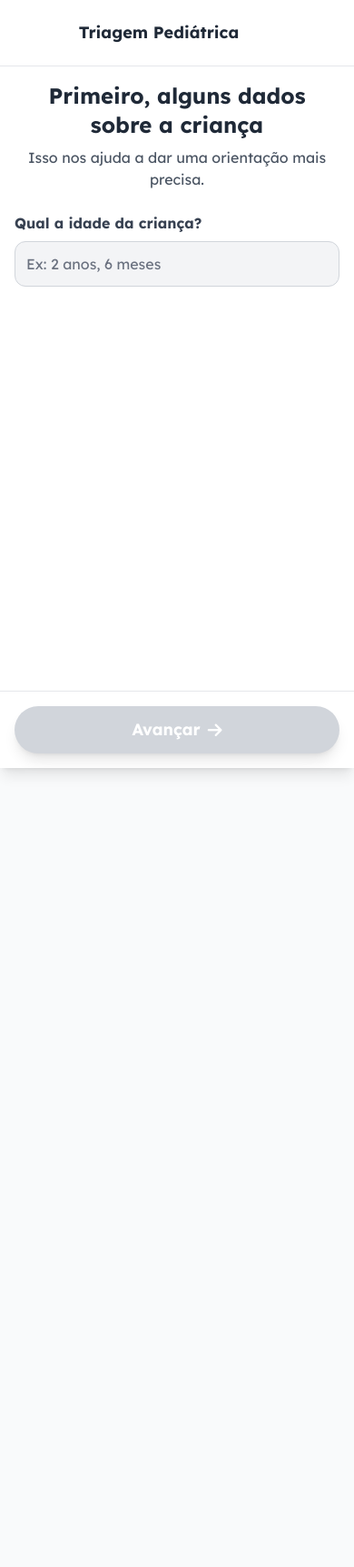
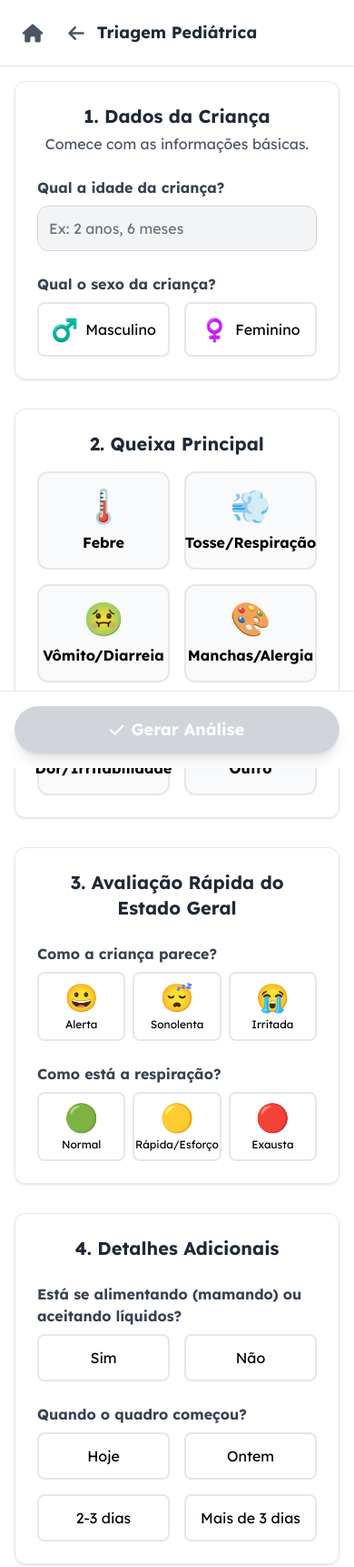
Before and after one commit to telesaudemissionaria/missioncareplus, a website: page 3b-triagem-pediatria.html in a window 390 px wide. Shown: the top 1722 px of the page at 91% size. Before the commit the page ends 924 px from the top, so only its background shows below. Drawn offline with nearby package versions, Linux system fonts and the light colour scheme.

Commit message:
Update 3b-triagem-pediatria.html

```diff
--- a/3b-triagem-pediatria.html
+++ b/3b-triagem-pediatria.html
@@ -26,13 +26,6 @@
             font-family: 'Lexend', 'Noto Sans', sans-serif;
             padding-bottom: 80px;
         }
-        .form-step { display: none; animation: fadeIn 0.5s; }
-        .form-step.active { display: block; }
-        @keyframes fadeIn {
-            from { opacity: 0; transform: translateY(10px); }
-            to { opacity: 1; transform: translateY(0); }
-        }
-        #progress-bar-inner { transition: width 0.3s ease-in-out; }
         .choice-btn.selected {
             background-color: var(--primary-color-light);
             border-color: var(--primary-color);
@@ -51,6 +44,12 @@
             animation: l2 1s infinite linear;
         }
         @keyframes l2 {to{transform: rotate(1turn)}}
+        .form-section {
+            padding: 1.5rem;
+            border: 1px solid #e5e7eb;
+            border-radius: 0.75rem;
+            box-shadow: 0 1px 3px 0 rgb(0 0 0 / 0.1), 0 1px 2px -1px rgb(0 0 0 / 0.1);
+        }
     </style>
 </head>
 <body class="bg-gray-50">
@@ -59,36 +58,47 @@
 
         <header id="main-header" class="sticky top-0 z-20 bg-white/90 backdrop-blur-sm border-b border-gray-200">
             <div class="p-4 flex items-center justify-between">
-                <button id="back-btn" class="text-gray-600 hover:text-teal-600 hidden w-10 h-10">
+                <div class="flex items-center gap-2">
+                    <a href="https://telesaudemissionaria.github.io/missioncareplus/index.html" class="text-gray-600 hover:text-teal-600 w-10 h-10 flex items-center justify-center" title="Início">
+                        <i class="fas fa-home fa-lg"></i>
+                    </a>
+                    <button onclick="history.back()" class="text-gray-600 hover:text-teal-600 w-10 h-10 flex items-center justify-center" title="Voltar">
                         <i class="fas fa-arrow-left fa-lg"></i>
                     </button>
+                </div>
                 <h1 id="header-title" data-i18n='headerTitle' class="text-gray-800 text-lg font-bold flex-1 text-center">Triagem Pediátrica</h1>
-                <div class="w-10 h-10"></div>
-            </div>
-            <div id="progress-bar" class="h-1.5 bg-gray-200 hidden">
-                <div id="progress-bar-inner" class="h-full bg-teal-500" style="width: 0%;"></div>
+                <div class="w-[5.5rem]"></div> <!-- Spacer to balance the left side buttons -->
             </div>
         </header>
 
-        <main id="form-container" class="flex-grow p-4 md:p-6">
+        <main id="form-container" class="flex-grow p-4 md:p-6 space-y-8">
 
-            <!-- PASSO 0: DADOS INICIAIS -->
-            <div id="step-0" class="form-step active space-y-6">
+            <!-- SEÇÃO 1: DADOS INICIAIS -->
+            <div class="form-section space-y-6">
                 <div class="text-center">
-                    <h2 class="text-2xl font-bold text-gray-800" data-i18n="step0_title_female">Primeiro, alguns dados sobre a criança</h2>
-                    <p class="text-gray-600 mt-2" data-i18n="step0_subtitle">Isso nos ajuda a dar uma orientação mais precisa.</p>
+                    <h2 class="text-xl font-bold text-gray-800" data-i18n="step0_title_female">1. Dados da Criança</h2>
+                    <p class="text-gray-600 mt-1" data-i18n="step0_subtitle">Comece com as informações básicas.</p>
                 </div>
-                <div class="grid grid-cols-1 sm:grid-cols-2 gap-4">
                 <div>
                     <label for="child-age" class="font-semibold text-gray-700 mb-2 block" data-i18n="step0_age_label">Qual a idade da criança?</label>
                     <input type="text" id="child-age" class="form-input w-full rounded-xl border-gray-300 bg-gray-100 transition p-3" placeholder="Ex: 2 anos, 6 meses">
                 </div>
+                <div>
+                    <label class="font-semibold text-gray-700 mb-2 block">Qual o sexo da criança?</label>
+                    <div class="grid grid-cols-2 gap-4" data-form-key="sexo">
+                        <button class="choice-btn flex items-center justify-center p-3 rounded-lg border-2" data-value="Masculino">
+                            <span class="text-2xl mr-2">♂️</span><span>Masculino</span>
+                        </button>
+                        <button class="choice-btn flex items-center justify-center p-3 rounded-lg border-2" data-value="Feminino">
+                            <span class="text-2xl mr-2">♀️</span><span>Feminino</span>
+                        </button>
+                    </div>
                 </div>
             </div>
 
-            <!-- PASSO 1: SINTOMA PRINCIPAL -->
-            <div id="step-1" class="form-step space-y-4">
-                <h2 class="text-xl font-bold text-center text-gray-800" data-i18n="step1_title">Qual é a principal queixa da criança hoje?</h2>
+            <!-- SEÇÃO 2: SINTOMA PRINCIPAL -->
+            <div class="form-section space-y-4">
+                <h2 class="text-xl font-bold text-center text-gray-800" data-i18n="step1_title">2. Queixa Principal</h2>
                 <div class="grid grid-cols-2 md:grid-cols-3 gap-4" data-form-key="problemaPrincipal">
                     <button class="choice-btn flex flex-col items-center justify-center p-4 rounded-xl text-center border-2 bg-gray-50" data-value="Febre"><span class="text-4xl">🌡️</span><span class="mt-2 font-semibold">Febre</span></button>
                     <button class="choice-btn flex flex-col items-center justify-center p-4 rounded-xl text-center border-2 bg-gray-50" data-value="Tosse ou Dificuldade para Respirar"><span class="text-4xl">💨</span><span class="mt-2 font-semibold">Tosse/Respiração</span></button>
@@ -99,11 +109,11 @@
                 </div>
             </div>
 
-            <!-- PASSO 2: DETALHES DOS SINTOMAS -->
-             <div id="step-2" class="form-step space-y-6">
-                <h2 class="text-xl font-bold text-center text-gray-800" data-i18n="step2_title">Como a criança parece? (Avaliação Rápida)</h2>
+            <!-- SEÇÃO 3: AVALIAÇÃO RÁPIDA -->
+             <div class="form-section space-y-6">
+                <h2 class="text-xl font-bold text-center text-gray-800" data-i18n="step2_title">3. Avaliação Rápida do Estado Geral</h2>
                 <fieldset>
-                    <legend class="font-semibold text-gray-700 mb-2">Aparência</legend>
+                    <legend class="font-semibold text-gray-700 mb-2">Como a criança parece?</legend>
                     <div class="grid grid-cols-3 gap-2" data-form-key="tepAppearance">
                         <button class="choice-btn flex flex-col items-center p-2 rounded-lg border-2" data-value="Alerta"><span class="text-3xl">😀</span><span class="text-xs mt-1">Alerta</span></button>
                         <button class="choice-btn flex flex-col items-center p-2 rounded-lg border-2" data-value="Muito Sonolenta"><span class="text-3xl">😴</span><span class="text-xs mt-1">Sonolenta</span></button>
@@ -111,7 +121,7 @@
                     </div>
                 </fieldset>
                 <fieldset>
-                    <legend class="font-semibold text-gray-700 mb-2">Respiração</legend>
+                    <legend class="font-semibold text-gray-700 mb-2">Como está a respiração?</legend>
                      <div class="grid grid-cols-3 gap-2" data-form-key="tepBreathing">
                         <button class="choice-btn flex flex-col items-center p-2 rounded-lg border-2" data-value="Normal"><span class="text-3xl">🟢</span><span class="text-xs mt-1">Normal</span></button>
                         <button class="choice-btn flex flex-col items-center p-2 rounded-lg border-2" data-value="Rápida ou com esforço"><span class="text-3xl">🟡</span><span class="text-xs mt-1">Rápida/Esforço</span></button>
@@ -120,9 +130,9 @@
                 </fieldset>
              </div>
 
-            <!-- PASSO 3: SINAIS DE ALERTA -->
-            <div id="step-3" class="form-step space-y-6">
-                <h2 class="text-xl font-bold text-center text-gray-800" data-i18n="step3_title">Mais alguns detalhes...</h2>
+            <!-- SEÇÃO 4: DETALHES ADICIONAIS -->
+            <div class="form-section space-y-6">
+                <h2 class="text-xl font-bold text-center text-gray-800" data-i18n="step3_title">4. Detalhes Adicionais</h2>
                 <fieldset>
                     <legend class="font-semibold text-gray-700 mb-2">Está se alimentando (mamando) ou aceitando líquidos?</legend>
                     <div class="flex gap-4" data-form-key="alimentacao">
@@ -141,15 +151,15 @@
                 </fieldset>
             </div>
 
-            <!-- PASSO 4: INFORMAÇÕES ADICIONAIS -->
-            <div id="step-4" class="form-step space-y-6">
-                 <h2 class="text-xl font-bold text-center text-gray-800" data-i18n="step4_title">Informações Finais</h2>
+            <!-- SEÇÃO 5: INFORMAÇÕES FINAIS -->
+            <div class="form-section space-y-6">
+                 <h2 class="text-xl font-bold text-center text-gray-800" data-i18n="step4_title">5. Informações Finais (Opcional)</h2>
                 <div>
-                    <label for="doencas-alergias" class="font-semibold text-gray-700 mb-2 block">A criança possui alguma doença ou alergia conhecida? (Opcional)</label>
+                    <label for="doencas-alergias" class="font-semibold text-gray-700 mb-2 block">A criança possui alguma doença ou alergia conhecida?</label>
                     <textarea id="doencas-alergias" class="form-textarea w-full rounded-xl border-gray-300 bg-gray-100 transition p-3" placeholder="Descreva aqui..."></textarea>
                 </div>
                  <div>
-                    <label for="medicamentos-continuos" class="font-semibold text-gray-700 mb-2 block">Faz uso de algum medicamento contínuo? (Opcional)</label>
+                    <label for="medicamentos-continuos" class="font-semibold text-gray-700 mb-2 block">Faz uso de algum medicamento contínuo?</label>
                     <textarea id="medicamentos-continuos" class="form-textarea w-full rounded-xl border-gray-300 bg-gray-100 transition p-3" placeholder="Descreva aqui..."></textarea>
                 </div>
             </div>
@@ -164,8 +174,8 @@
         </div>
 
         <footer id="main-footer" class="bg-white border-t border-gray-200 sticky bottom-0 z-10 p-4">
-             <button id="next-btn" class="w-full flex items-center justify-center py-3 px-4 bg-teal-600 rounded-full shadow-lg text-lg font-bold text-white hover:bg-teal-700 transition-colors disabled:bg-gray-300 disabled:cursor-not-allowed">
-                <span>Avançar</span> <i class="fas fa-arrow-right ml-2"></i>
+              <button id="submit-btn" class="w-full flex items-center justify-center py-3 px-4 bg-teal-600 rounded-full shadow-lg text-lg font-bold text-white hover:bg-teal-700 transition-colors disabled:bg-gray-300 disabled:cursor-not-allowed">
+                  <i class="fas fa-check mr-2"></i> <span>Gerar Análise</span>
               </button>
               <div id="results-footer" class="hidden flex flex-col sm:flex-row gap-4">
                    <button id="restart-btn" class="w-full flex items-center justify-center py-3 px-4 border-2 border-gray-300 rounded-full shadow-sm text-lg font-bold text-gray-600 bg-transparent hover:bg-gray-100 transition">
@@ -177,16 +187,9 @@
 
 <script>
 document.addEventListener('DOMContentLoaded', () => {
-
-    let currentStep = 0;
-    const totalSteps = 5;
     const formData = {};
 
-    const steps = document.querySelectorAll('.form-step');
-    const nextBtn = document.getElementById('next-btn');
-    const backBtn = document.getElementById('back-btn');
-    const progressBar = document.getElementById('progress-bar');
-    const progressBarInner = document.getElementById('progress-bar-inner');
+    const submitBtn = document.getElementById('submit-btn');
     const formContainer = document.getElementById('form-container');
     const resultsScreen = document.getElementById('results-screen');
     const mainFooter = document.getElementById('main-footer');
@@ -194,82 +197,39 @@ document.addEventListener('DOMContentLoaded', () => {
     const restartBtn = document.getElementById('restart-btn');
     const orientationContent = document.getElementById('orientation-content');
 
-    const updateUIForStep = () => {
-        steps.forEach((step, index) => step.classList.toggle('active', index === currentStep));
+    const validateForm = () => {
+        const isAgeValid = document.getElementById('child-age').value.trim() !== '';
+        const isSexoValid = !!formData.sexo;
+        const isProblemaPrincipalValid = !!formData.problemaPrincipal;
+        const isTepAppearanceValid = !!formData.tepAppearance;
+        const isTepBreathingValid = !!formData.tepBreathing;
+        const isAlimentacaoValid = !!formData.alimentacao;
+        const isInicioSintomasValid = !!formData.inicioSintomas;
 
-        const isFirstStep = currentStep === 0;
-        const isLastStep = currentStep === totalSteps - 1;
+        const isFormValid = isAgeValid && isSexoValid && isProblemaPrincipalValid && isTepAppearanceValid && isTepBreathingValid && isAlimentacaoValid && isInicioSintomasValid;
 
-        backBtn.classList.toggle('hidden', isFirstStep);
-        progressBar.classList.toggle('hidden', isFirstStep);
-
-        if (!isFirstStep) {
-            const progress = (currentStep / (totalSteps - 1)) * 100;
-            progressBarInner.style.width = `${progress}%`;
-        }
-
-        nextBtn.innerHTML = isLastStep
-            ? `<i class="fas fa-check mr-2"></i> Gerar Análise`
-            : `Avançar <i class="fas fa-arrow-right ml-2"></i>`;
-
-        validateStep();
+        submitBtn.disabled = !isFormValid;
     };
 
-    const nextStep = () => {
-        if (currentStep < totalSteps - 1) {
-            currentStep++;
-            updateUIForStep();
-        } else {
-            handleFormSubmit();
-        }
-    };
-
-    const prevStep = () => {
-        if (currentStep > 0) {
-            currentStep--;
-            updateUIForStep();
-        }
-    };
-
-    nextBtn.addEventListener('click', () => { if (!nextBtn.disabled) nextStep(); });
-    backBtn.addEventListener('click', prevStep);
-    restartBtn.addEventListener('click', () => location.reload());
-
-    const validateStep = () => {
-        let isValid = false;
-        if (currentStep === 0) {
-            isValid = document.getElementById('child-age').value.trim() !== '';
-        } else if (currentStep === 1) {
-            isValid = !!formData.problemaPrincipal;
-        } else if (currentStep === 2) {
-             isValid = formData.tepAppearance && formData.tepBreathing;
-        } else if (currentStep === 3) {
-            isValid = formData.alimentacao && formData.inicioSintomas;
-        } else if (currentStep === 4) {
-            isValid = true; // Campos opcionais
-        }
-        nextBtn.disabled = !isValid;
-    };
-
-    document.getElementById('child-age').addEventListener('input', validateStep);
+    document.getElementById('child-age').addEventListener('input', validateForm);
 
     document.querySelectorAll('.choice-btn').forEach(btn => {
         btn.addEventListener('click', () => {
             const group = btn.closest('[data-form-key]');
             const key = group.dataset.formKey;
 
-            group.querySelectorAll('.choice-btn').forEach(b => b.classList.remove('selected'));
+            // Remove a classe 'selected' de todos os botões no mesmo grupo
+            group.querySelectorAll('.choice-btn').forEach(b => {
+                b.classList.remove('selected');
+            });
+
+            // Adiciona a classe 'selected' apenas ao botão clicado
             btn.classList.add('selected');
+
+            // Atualiza o formData com o novo valor
             formData[key] = btn.dataset.value;
 
-            validateStep();
-
-            // Auto-avança em passos de seleção única
-            if (currentStep === 1 || currentStep === 3) {
-                 if (formData.alimentacao && formData.inicioSintomas) setTimeout(nextStep, 200);
-            }
-             if (currentStep === 1 && formData.problemaPrincipal) setTimeout(nextStep, 200);
-
+            validateForm();
         });
     });
 
@@ -279,14 +239,16 @@ document.addEventListener('DOMContentLoaded', () => {
         formData.medicamentosContinuos = document.getElementById('medicamentos-continuos').value;
 
         formContainer.style.display = 'none';
-        mainFooter.style.display = 'none';
+        submitBtn.style.display = 'none';
 
         resultsScreen.classList.remove('hidden');
-        orientationContent.innerHTML = '<div class="loader mx-auto my-4"></div><p class="text-center font-semibold text-gray-600">Analisando informações...</p>';
+        resultsScreen.scrollIntoView({ behavior: 'smooth' });
+        orientationContent.innerHTML = '<div class="loader mx-auto my-4"></div><p class="text-center font-semibold text-gray-600">Analisando informações... Isso pode levar alguns segundos.</p>';
 
         const promptLines = [
             `Análise Pediátrica:`,
             `- Idade: ${formData.idade || 'Não informado'}`,
+            `- Sexo: ${formData.sexo || 'Não informado'}`,
             `- Queixa Principal: ${formData.problemaPrincipal || 'Não informado'}`,
             `- Início: ${formData.inicioSintomas || 'Não informado'}`,
             `- Aparência: ${formData.tepAppearance || 'Não informado'}`,
@@ -312,17 +274,20 @@ document.addEventListener('DOMContentLoaded', () => {
             const result = await response.json();
             orientationContent.innerHTML = marked.parse(result.response);
 
-            mainFooter.style.display = 'block';
-            nextBtn.style.display = 'none';
             resultsFooter.style.display = 'flex';
 
         } catch (error) {
             console.error("Erro ao gerar análise:", error);
             orientationContent.innerHTML = '<p class="text-center text-red-600 font-bold">Ocorreu um erro ao buscar a análise. Tente novamente.</p>';
+            resultsFooter.style.display = 'flex'; // Mostra o botão de reiniciar mesmo em caso de erro
         }
     };
 
-    updateUIForStep();
+    submitBtn.addEventListener('click', () => { if (!submitBtn.disabled) handleFormSubmit(); });
+    restartBtn.addEventListener('click', () => location.reload());
+
+    // Validação inicial para desabilitar o botão
+    validateForm();
 });
 </script>
 </body>
```
Lines whose indentation alone changed are shown as unchanged.
